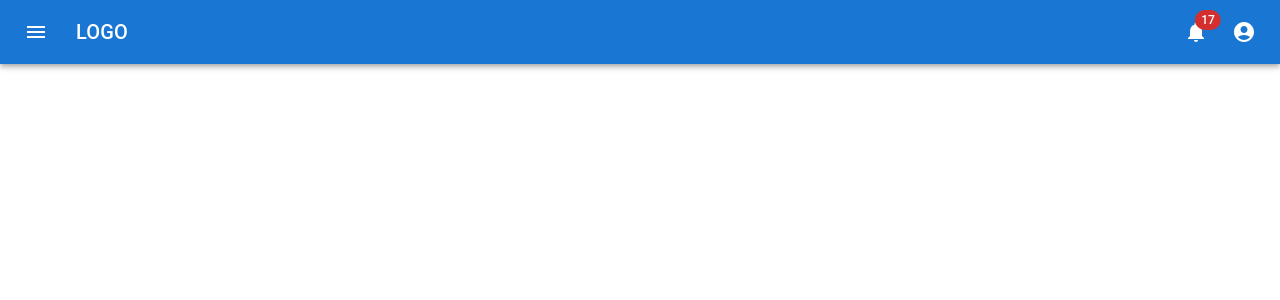
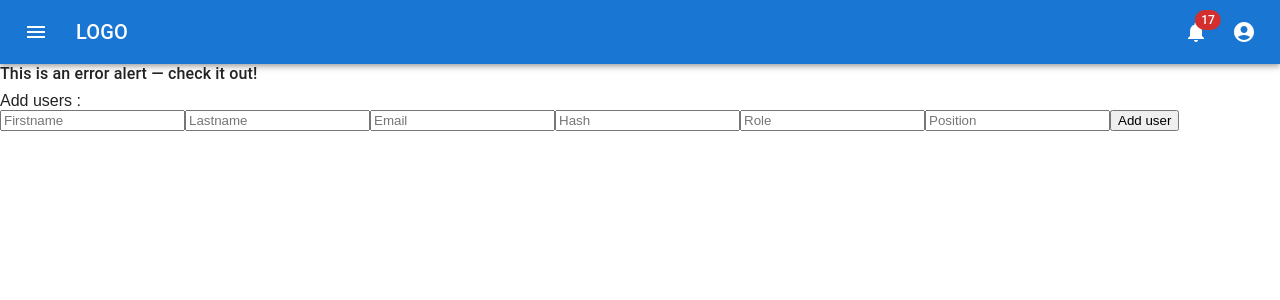
Before and after one commit to WildCodeSchool/2109-wns-paris-les-semicroustillant-front, a React (Create React App) app: page /add-user in a window 1280 px wide. Before the commit this address had no page. Shown: the top 300 px of the page. Built offline with nearby package versions, Linux system fonts and the light colour scheme; no server answers.

Commit message:
in progress

```diff
--- a/src/App.tsx
+++ b/src/App.tsx
@@ -23,7 +23,7 @@ function App(): JSX.Element {
           <Route path="/ticket" element={<Ticket />} />
           <Route path="/all-project" element={<AllProject />} />
           <Route path="/project" element={<Project />} />
-          <Route path="/add" element={<AddUserX />} />
+          <Route path="/add-user" element={<AddUserX />} />
         </Routes>
       </Router>
     </div>
--- a/src/components/AddUserX.tsx
+++ b/src/components/AddUserX.tsx
@@ -3,6 +3,7 @@
 import React, { useState } from 'react';
 import { useMutation, gql, useQuery } from '@apollo/client';
 import { Mutation_addUser, getUsers } from '../schemaTypes';
+import AlertTitle from '@mui/material/AlertTitle';
 import AllUsers from './AllUsers';
 
 const AddUserX = (): JSX.Element => {
@@ -64,6 +65,7 @@ const AddUserX = (): JSX.Element => {
 
   return (
     <div>
+      <AlertTitle>This is an error alert — check it out!</AlertTitle>
       <form
         onSubmit={(e) => {
           e.preventDefault();
```
